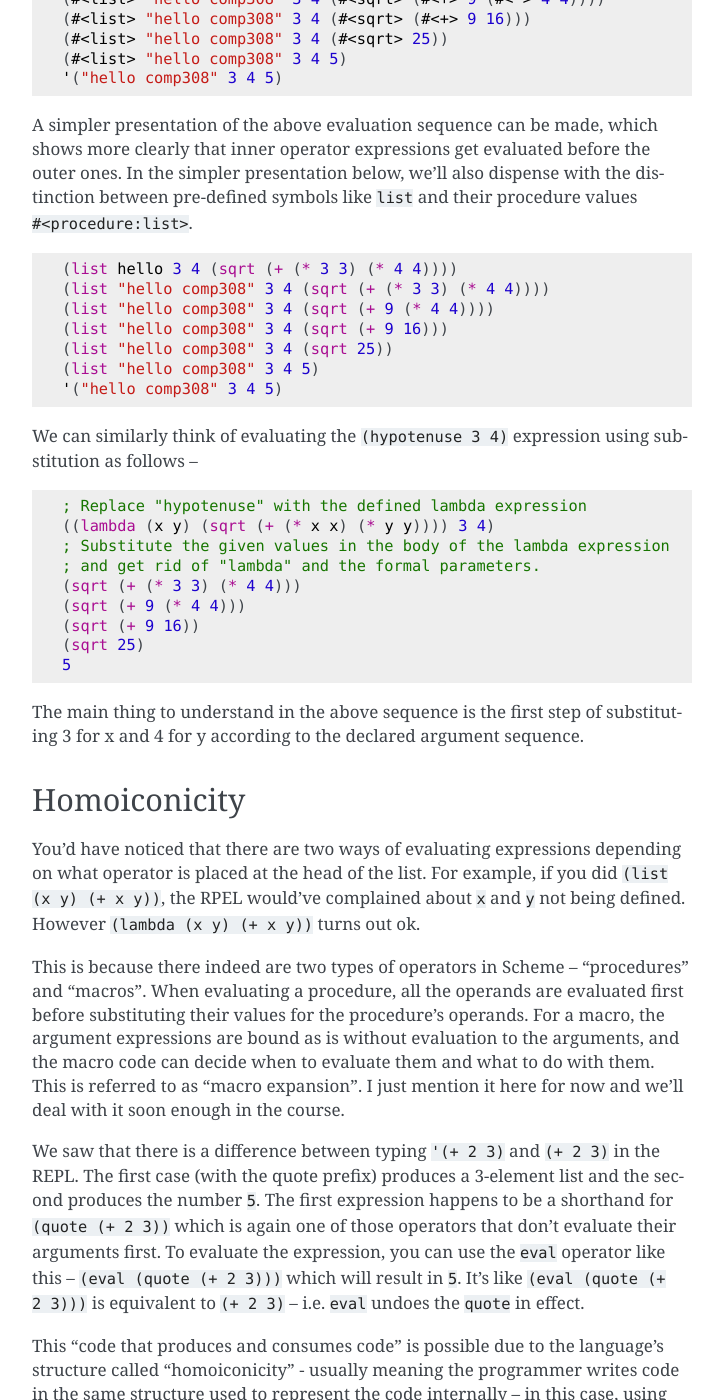
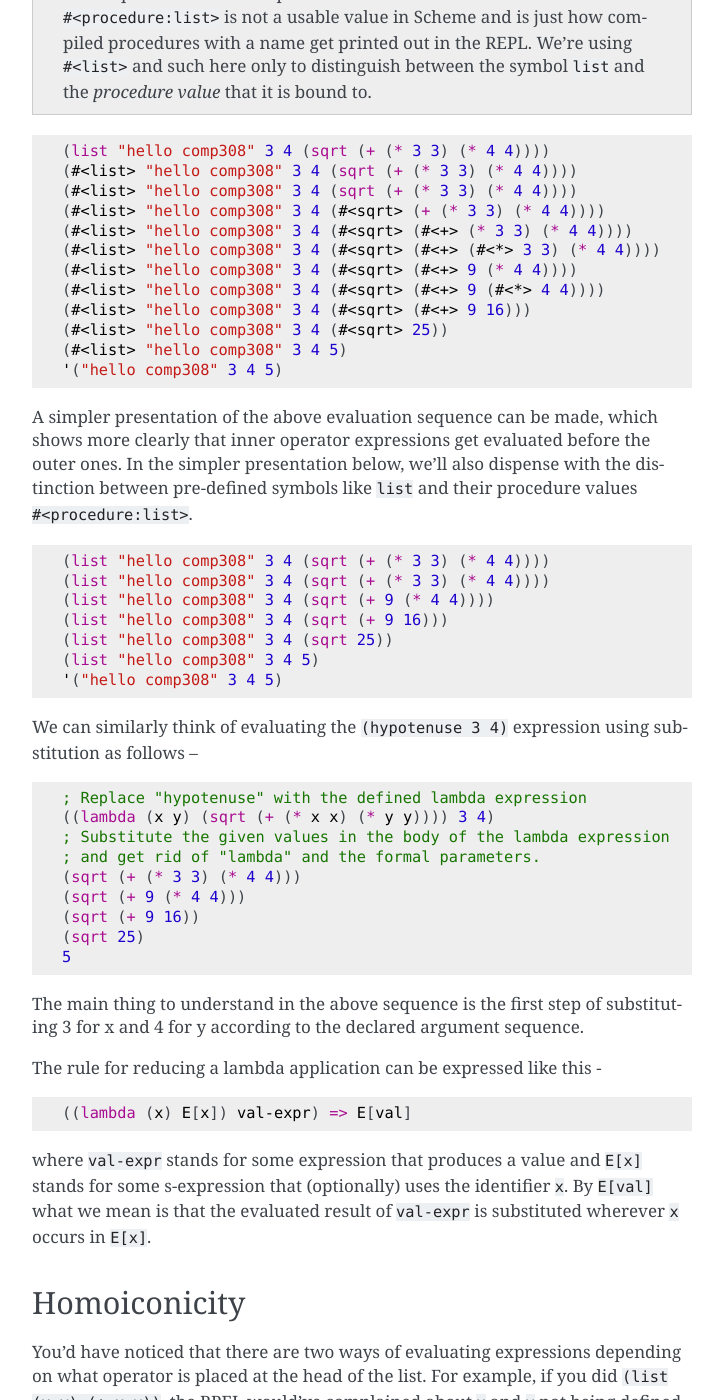
Before and after one commit to kreauniv/comp308, a Sphinx documentation site: the page built from source/racket-intro.rst, in a window 1280 px wide and 1400 px high, scrolled down 5109 px. Shown: the whole window, without its empty margins (388-1111 px from the left). Built offline with Sphinx 7.4.7, drawn with Linux system fonts in a browser that asks for light colours; some of the changed text lies outside the part shown.

Commit message:
Fixes to errors in notes.

```diff
--- a/source/dispatch.rst
+++ b/source/dispatch.rst
@@ -344,7 +344,9 @@ those common methods in that "super" object and make the other objects
 just reference it via their ``'super`` property.
 
 This is the essence of how "classes" are modelled in prototype based object
-systems. The "super object" of an object is also known as the object's "class".
+systems. The "super object" of an object is known as the object's "prototype".
+In such systems, a prototype that also has a method that can construct
+"instances" of it is referred to as a "class".
 
 Such prototype based systems do not really distinguish between the notions of
 "object methods" versus "class methods", since these "classes" are themselves
--- a/source/racket-intro.rst
+++ b/source/racket-intro.rst
@@ -126,6 +126,10 @@ REPL to see what you get as a result --
 * ``(string->symbol "hello")``
 * ``(symbol->string 'hello)``
 
+The syntax ``'...something...`` (ex: ``'(1 2 3)``), is equivalent to
+``(quote ...something...)`` (ex: ``(quote (1 2 3))``). The ``quote``
+prevents evaluation of the term that follows.
+
 As you can see, Scheme provides some operators out of the box. It also lets
 you define your own symbols bound to values of interest to you, using the
 ``define`` operator, like this --
@@ -150,14 +154,14 @@ in the second definition above will be evaluated in the following sequence -
 
 .. code-block:: racket
 
-    list        ; Becomes the predefined list creation procedure
-    hello       ; Becomes "hello comp308", a string
-    3           ; Becomes 3, i.e. itself
-    4           ; Becomes 4
-    (* 3 3)     ; Becomes 9
-    (* 4 4)     ; Becomes 16
-    (+ 9 16)    ; Becomes 25
-    (sqrt 25)   ; Becomes 5
+    list             ; Becomes the predefined list creation procedure
+    "hello comp308"  ; Becomes "hello comp308", a string
+    3                ; Becomes 3, i.e. itself
+    (* 3 3)          ; Becomes 9
+    4                ; Becomes 4
+    (* 4 4)          ; Becomes 16
+    (+ 9 16)         ; Becomes 25
+    (sqrt 25)        ; Becomes 5
     (list "hello comp308" 3 4 5) ; Becomes '("hello comp308" 3 4 5)
 
 Procedures
@@ -207,6 +211,18 @@ procedure a name using the known ``define`` as follows --
 
     (define hypotenuse (lambda (x y) (sqrt (+ (* x x) (* y y)))))
 
+Since it get hard to read the sub-expressions in code like that, they are
+usually split across multiple lines, with DrRacket automatically indenting it
+for you - for example -
+
+.. code-block:: racket
+
+    (define hypotenuse
+        (lambda (x y)
+            (sqrt (+ (* x x)
+                     (* y y)))))
+
+
 If you put that into the file and "Run" it, you can use ``hypotenuse``
 in the REPL like ``(hypotenuse 3 4)``.
 
@@ -239,8 +255,8 @@ process of :index:`substitution`. Let's take the same example above --
 
 .. code-block:: racket
 
-    (list hello 3 4 (sqrt (+ (* 3 3) (* 4 4))))
-    (#<list> hello 3 4 (sqrt (+ (* 3 3) (* 4 4))))
+    (list "hello comp308" 3 4 (sqrt (+ (* 3 3) (* 4 4))))
+    (#<list> "hello comp308" 3 4 (sqrt (+ (* 3 3) (* 4 4))))
     (#<list> "hello comp308" 3 4 (sqrt (+ (* 3 3) (* 4 4))))
     (#<list> "hello comp308" 3 4 (#<sqrt> (+ (* 3 3) (* 4 4))))
     (#<list> "hello comp308" 3 4 (#<sqrt> (#<+> (* 3 3) (* 4 4))))
@@ -260,7 +276,7 @@ values ``#<procedure:list>``.
 
 .. code-block:: racket
 
-    (list hello 3 4 (sqrt (+ (* 3 3) (* 4 4))))
+    (list "hello comp308" 3 4 (sqrt (+ (* 3 3) (* 4 4))))
     (list "hello comp308" 3 4 (sqrt (+ (* 3 3) (* 4 4))))
     (list "hello comp308" 3 4 (sqrt (+ 9 (* 4 4))))
     (list "hello comp308" 3 4 (sqrt (+ 9 16)))
@@ -286,6 +302,17 @@ expression using substitution as follows --
 The main thing to understand in the above sequence is the first step
 of substituting 3 for x and 4 for y according to the declared
 argument sequence.
+
+The rule for reducing a lambda application can be expressed like this -
+
+.. code-block:: racket
+
+   ((lambda (x) E[x]) val-expr) => E[val]
+
+where ``val-expr`` stands for some expression that produces a value and ``E[x]``
+stands for some s-expression that (optionally) uses the identifier ``x``.
+By ``E[val]`` what we mean is that the evaluated result of ``val-expr`` is substituted
+wherever ``x`` occurs in ``E[x]``.
 
 Homoiconicity
 -------------
```
Also changed, not shown: other parts of source/racket-intro.rst (+1 -1 lines).
